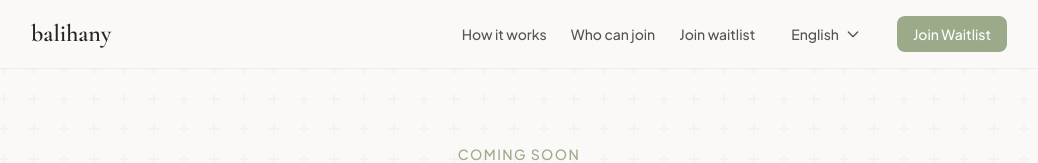
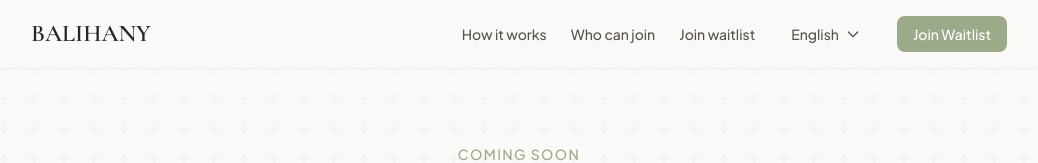
Before and after one commit to contactsarabinvest-ship-it/Landing-Page-BALIHANY, a React (Vite) app: page / in a window 1280 px wide. Shown: the top 163 px of the page, without its empty margins (121-1159 px from the left). Built offline with nearby package versions, Linux system fonts and the light colour scheme.

Commit message:
titre en MAJ

```diff
--- a/src/components/Header.jsx
+++ b/src/components/Header.jsx
@@ -42,7 +42,7 @@ export default function Header() {
   return (
     <header className="fixed top-0 left-0 right-0 z-50 bg-cream/95 backdrop-blur-sm border-b border-sand-dark/30">
       <div className="max-w-5xl mx-auto px-6 py-4 flex items-center justify-between">
-        <a href="#" className="font-display text-2xl font-semibold text-stone-800 hover:text-sage transition-colors">balihany</a>
+        <a href="#" className="font-display text-2xl font-semibold text-stone-800 hover:text-sage transition-colors">BALIHANY</a>
         <nav className="hidden sm:flex items-center gap-6">
           {navLinks.map((link) => <a key={link.href} href={link.href} className="text-sm font-medium text-stone-600 hover:text-sage transition-colors">{link.label}</a>)}
           <LangDropdown refProp={langRef} />
```
